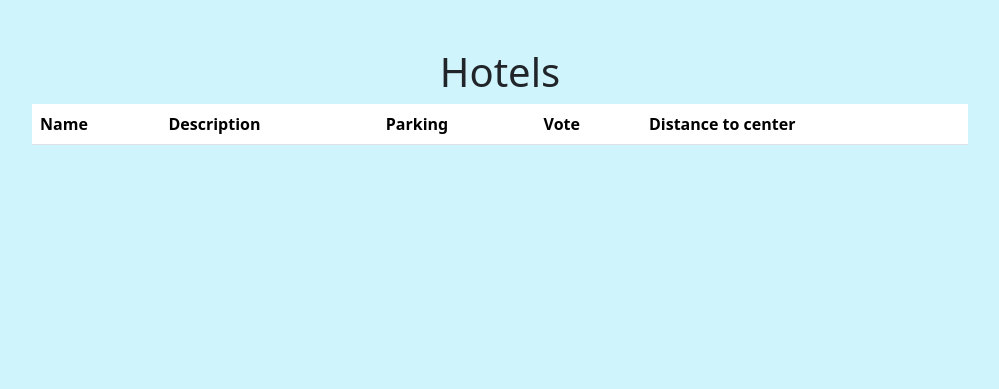
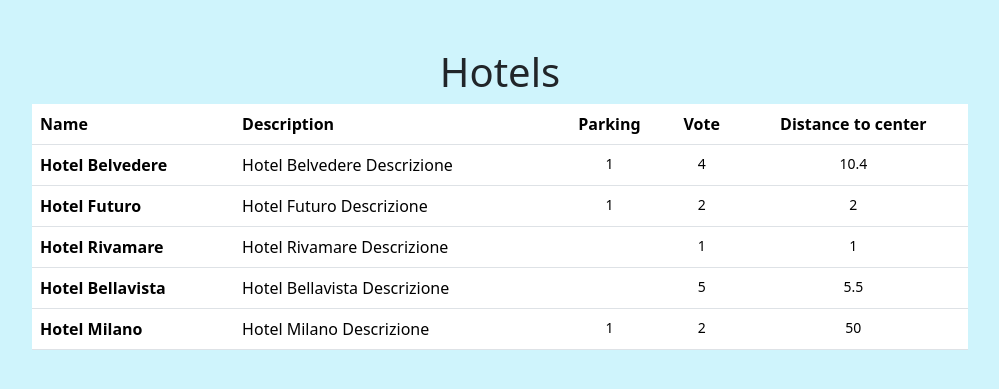
Before and after one commit to ariannadrovandi/php-hotel, a PHP site: page / in a window 1280 px wide. Shown: the top 389 px of the page, without its empty margins (140-1139 px from the left). Run offline with PHP 8.4, Linux system fonts and the light colour scheme; lists and menus that the app fills with data are empty; some libraries are stand-ins or nearby versions.

Commit message:
added t-body

```diff
--- a/index.php
+++ b/index.php
@@ -60,12 +60,20 @@ $hotels = [
                 <tr>
                     <th>Name</th>
                     <th>Description</th>
-                    <th>Parking</th>
-                    <th>Vote</th>
-                    <th>Distance to center</th>
+                    <th class="text-center">Parking</th>
+                    <th class="text-center">Vote</th>
+                    <th class="text-center">Distance to center</th>
                 </tr>
             </thead>
-
+            <tbody>
+                <tr <?php foreach($hotels as $hotel) { ?>>
+                    <td class="fw-semibold"><?php echo $hotel['name'] ?></td>
+                    <td class="fw-light"> <?php echo $hotel['description'] ?></td>
+                    <td class="fw-light text-center small"> <?php echo $hotel['parking'] ?></td>
+                    <td class="fw-light text-center small"> <?php echo $hotel['vote'] ?></td>
+                    <td class="fw-light text-center small"> <?php echo $hotel['distance_to_center'] ?></td>
+                </tr <?php } ?>>
+            </tbody>
         </table>
     </div>
 </body>
```
